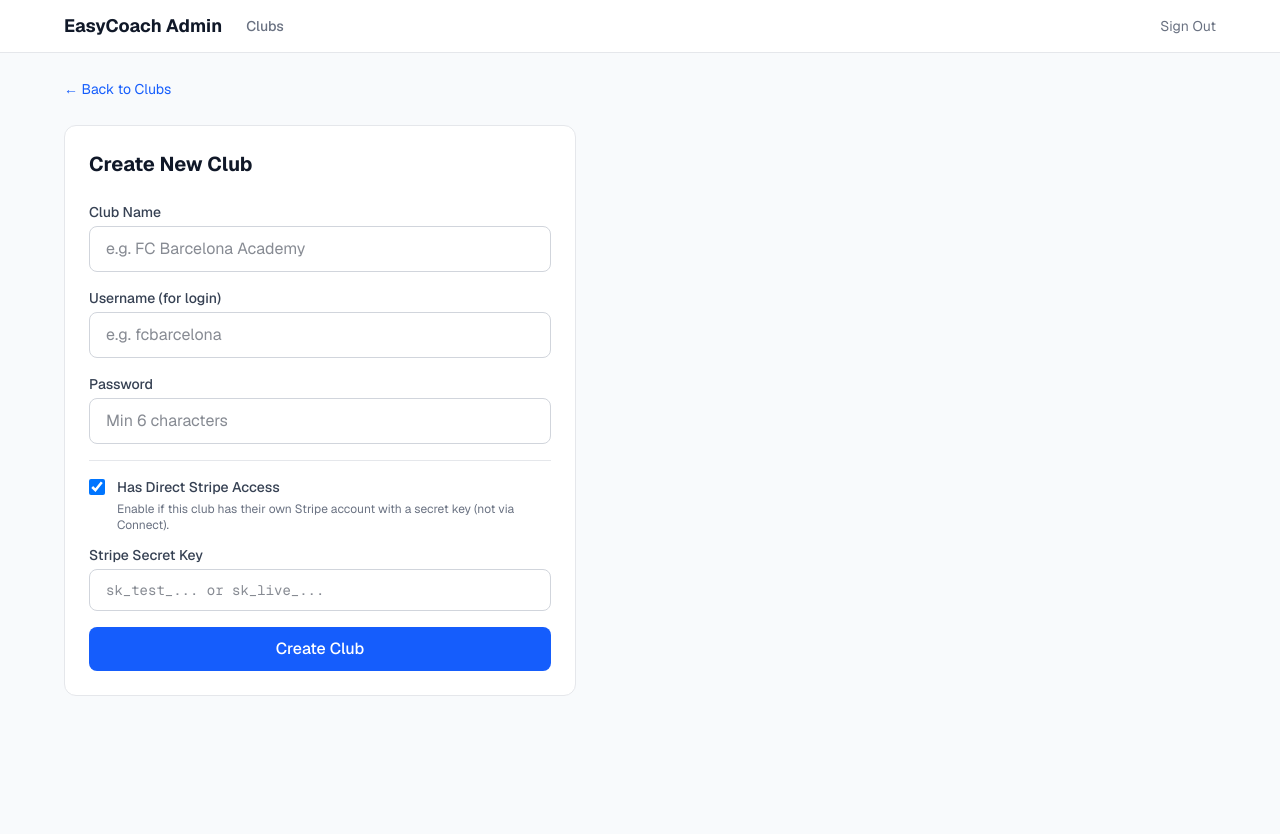
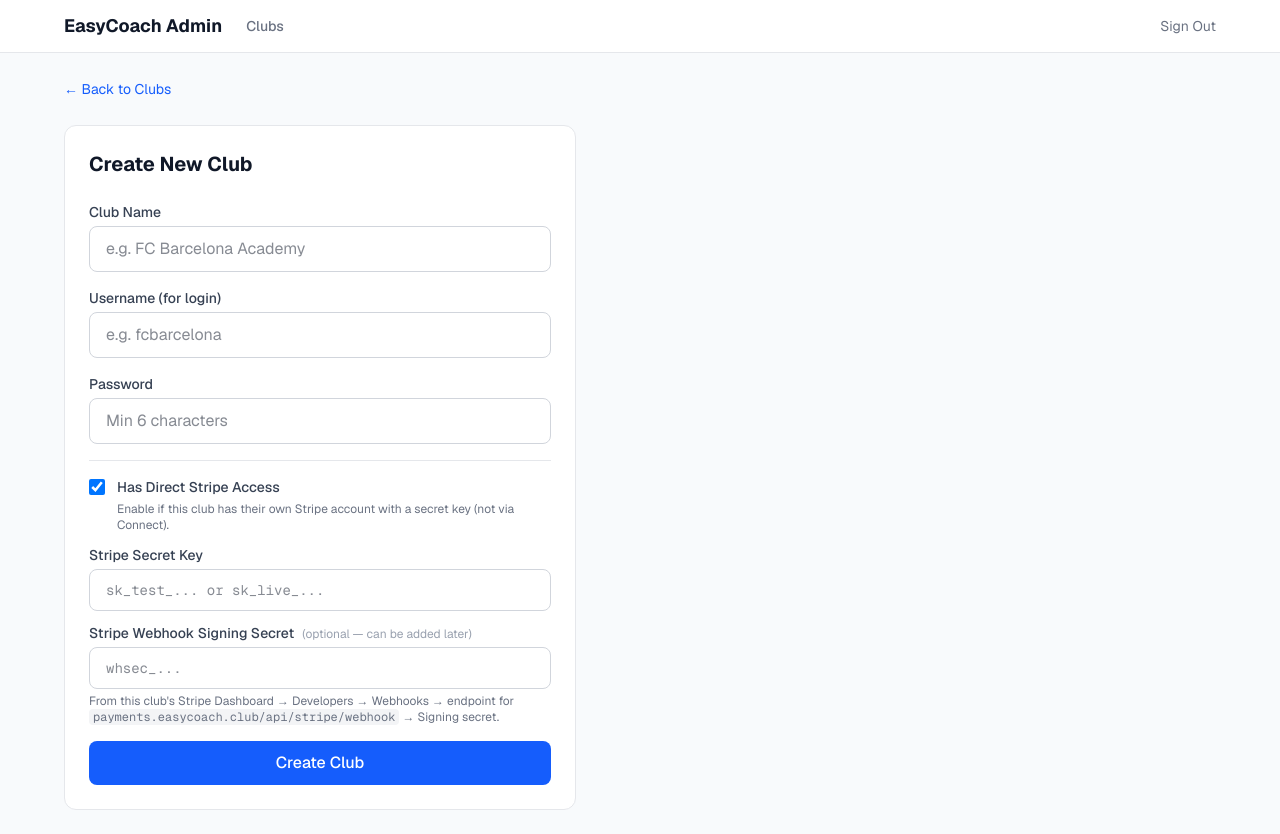
Before and after one commit to meineron/easy-payments, a Next.js app: page /admin/clubs/new in a window 1280 px wide. Both pictures are taken after a click on the label "Has Direct Stripe Access". Before the commit the page ends 800 px from the top, so only its background shows below. Built offline with nearby package versions, Linux system fonts and the light colour scheme; no server answers.

Commit message:
add webhooks

```diff
--- a/next.config.mjs
+++ b/next.config.mjs
@@ -1,6 +1,15 @@
+import path from "node:path";
+import { fileURLToPath } from "node:url";
+
+const __dirname = path.dirname(fileURLToPath(import.meta.url));
+
 /** @type {import('next').NextConfig} */
 const nextConfig = {
-  /* config options here */
+  // Pin the workspace root so Turbopack doesn't get fooled by the stray
+  // `package-lock.json` one directory up (the parent EasyCoach folder).
+  turbopack: {
+    root: __dirname,
+  },
 };
 
 export default nextConfig;
--- a/src/app/admin/clubs/[id]/edit/page.js
+++ b/src/app/admin/clubs/[id]/edit/page.js
@@ -13,6 +13,7 @@ export default function EditClub() {
   const [name, setName] = useState("");
   const [hasDirectStripeAccess, setHasDirectStripeAccess] = useState(false);
   const [stripeSecretKey, setStripeSecretKey] = useState("");
+  const [stripeWebhookSecret, setStripeWebhookSecret] = useState("");
   const [error, setError] = useState("");
   const [loading, setLoading] = useState(false);
   const [fetching, setFetching] = useState(true);
@@ -45,6 +46,9 @@ export default function EditClub() {
     const payload = { name, hasDirectStripeAccess };
     if (hasDirectStripeAccess && stripeSecretKey) {
       payload.stripeSecretKey = stripeSecretKey;
+    }
+    if (hasDirectStripeAccess && stripeWebhookSecret) {
+      payload.stripeWebhookSecret = stripeWebhookSecret;
     }
 
     const res = await fetch(`/api/admin/clubs/${clubId}`, {
@@ -150,7 +154,10 @@ export default function EditClub() {
                 onChange={(e) => {
                   if (isLocked) return;
                   setHasDirectStripeAccess(e.target.checked);
-                  if (!e.target.checked) setStripeSecretKey("");
+                  if (!e.target.checked) {
+                    setStripeSecretKey("");
+                    setStripeWebhookSecret("");
+                  }
                 }}
                 disabled={isLocked}
                 className="w-4 h-4 text-blue-600 border-gray-300 rounded focus:ring-blue-500"
@@ -184,6 +191,29 @@ export default function EditClub() {
                   className="w-full px-4 py-2.5 border border-gray-300 rounded-lg focus:ring-2 focus:ring-blue-500 focus:border-blue-500 outline-none transition text-gray-900 font-mono text-sm"
                   placeholder={club.hasDirectStripeAccess && club.hasStripeKey ? "••••••••••••••••" : "sk_test_... or sk_live_..."}
                 />
+
+                <div className="mt-3">
+                  <label htmlFor="stripeWebhookSecret" className="block text-sm font-medium text-gray-700 mb-1">
+                    Stripe Webhook Signing Secret
+                    {club.hasWebhookSecret && (
+                      <span className="text-xs text-gray-400 font-normal ml-2">
+                        (leave blank to keep current secret)
+                      </span>
+                    )}
+                  </label>
+                  <input
+                    id="stripeWebhookSecret"
+                    type="password"
+                    value={stripeWebhookSecret}
+                    onChange={(e) => setStripeWebhookSecret(e.target.value)}
+                    className="w-full px-4 py-2.5 border border-gray-300 rounded-lg focus:ring-2 focus:ring-blue-500 focus:border-blue-500 outline-none transition text-gray-900 font-mono text-sm"
+                    placeholder={club.hasWebhookSecret ? "••••••••••••••••" : "whsec_..."}
+                  />
+                  <p className="text-xs text-gray-500 mt-1">
+                    From this club&apos;s Stripe Dashboard → Developers → Webhooks → endpoint for{" "}
+                    <code className="bg-gray-100 px-1 rounded">payments.easycoach.club/api/stripe/webhook</code> → Signing secret.
+                  </p>
+                </div>
               </div>
             )}
 
--- a/src/app/admin/clubs/new/page.js
+++ b/src/app/admin/clubs/new/page.js
@@ -11,6 +11,7 @@ export default function CreateClub() {
   const [password, setPassword] = useState("");
   const [hasDirectStripeAccess, setHasDirectStripeAccess] = useState(false);
   const [stripeSecretKey, setStripeSecretKey] = useState("");
+  const [stripeWebhookSecret, setStripeWebhookSecret] = useState("");
   const [error, setError] = useState("");
   const [loading, setLoading] = useState(false);
 
@@ -22,6 +23,9 @@ export default function CreateClub() {
     const payload = { name, username, password, hasDirectStripeAccess };
     if (hasDirectStripeAccess) {
       payload.stripeSecretKey = stripeSecretKey;
+      if (stripeWebhookSecret) {
+        payload.stripeWebhookSecret = stripeWebhookSecret;
+      }
     }
 
     const res = await fetch("/api/admin/clubs", {
@@ -106,7 +110,10 @@ export default function CreateClub() {
                 checked={hasDirectStripeAccess}
                 onChange={(e) => {
                   setHasDirectStripeAccess(e.target.checked);
-                  if (!e.target.checked) setStripeSecretKey("");
+                  if (!e.target.checked) {
+                    setStripeSecretKey("");
+                    setStripeWebhookSecret("");
+                  }
                 }}
                 className="w-4 h-4 text-blue-600 border-gray-300 rounded focus:ring-blue-500"
               />
@@ -132,6 +139,25 @@ export default function CreateClub() {
                   className="w-full px-4 py-2.5 border border-gray-300 rounded-lg focus:ring-2 focus:ring-blue-500 focus:border-blue-500 outline-none transition text-gray-900 font-mono text-sm"
                   placeholder="sk_test_... or sk_live_..."
                 />
+
+                <div className="mt-3">
+                  <label htmlFor="stripeWebhookSecret" className="block text-sm font-medium text-gray-700 mb-1">
+                    Stripe Webhook Signing Secret
+                    <span className="text-xs text-gray-400 font-normal ml-2">(optional — can be added later)</span>
+                  </label>
+                  <input
+                    id="stripeWebhookSecret"
+                    type="password"
+                    value={stripeWebhookSecret}
+                    onChange={(e) => setStripeWebhookSecret(e.target.value)}
+                    className="w-full px-4 py-2.5 border border-gray-300 rounded-lg focus:ring-2 focus:ring-blue-500 focus:border-blue-500 outline-none transition text-gray-900 font-mono text-sm"
+                    placeholder="whsec_..."
+                  />
+                  <p className="text-xs text-gray-500 mt-1">
+                    From this club&apos;s Stripe Dashboard → Developers → Webhooks → endpoint for{" "}
+                    <code className="bg-gray-100 px-1 rounded">payments.easycoach.club/api/stripe/webhook</code> → Signing secret.
+                  </p>
+                </div>
               </div>
             )}
           </div>
--- a/src/app/api/admin/clubs/[id]/route.js
+++ b/src/app/api/admin/clubs/[id]/route.js
@@ -7,16 +7,18 @@ export async function GET(request, { params }) {
   const { id } = await params;
 
   await dbConnect();
-  const club = await Club.findById(id).select("-password -stripeSecretKey");
+  const club = await Club.findById(id).select("-password -stripeSecretKey -stripeWebhookSecret");
 
   if (!club) {
     return NextResponse.json({ error: "Club not found" }, { status: 404 });
   }
 
-  const hasKey = !!(await Club.findById(id).select("stripeSecretKey")).stripeSecretKey;
+  const secrets = await Club.findById(id).select("stripeSecretKey stripeWebhookSecret");
+  const hasKey = !!secrets?.stripeSecretKey;
+  const hasWebhookSecret = !!secrets?.stripeWebhookSecret;
 
   return NextResponse.json({
-    club: { ...club.toObject(), hasStripeKey: hasKey },
+    club: { ...club.toObject(), hasStripeKey: hasKey, hasWebhookSecret },
   });
 }
 
@@ -25,7 +27,7 @@ export async function PUT(request, { params }) {
 
   try {
     const body = await request.json();
-    const { name, hasDirectStripeAccess, stripeSecretKey } = body;
+    const { name, hasDirectStripeAccess, stripeSecretKey, stripeWebhookSecret } = body;
 
     await dbConnect();
     const club = await Club.findById(id);
@@ -55,6 +57,7 @@ export async function PUT(request, { params }) {
 
       club.hasDirectStripeAccess = false;
       club.stripeSecretKey = null;
+      club.stripeWebhookSecret = null;
       club.stripeAccountId = account.id;
       club.onboardingComplete = false;
     } else if (!wasDirectAccess && wantDirectAccess) {
@@ -76,12 +79,18 @@ export async function PUT(request, { params }) {
 
       club.hasDirectStripeAccess = true;
       club.stripeSecretKey = stripeSecretKey;
+      if (typeof stripeWebhookSecret === "string" && stripeWebhookSecret.trim()) {
+        club.stripeWebhookSecret = stripeWebhookSecret.trim();
+      }
       club.stripeAccountId = null;
       club.onboardingComplete = true;
     } else if (wantDirectAccess && wasDirectAccess) {
-      // Staying on Direct Access — update the key if provided
+      // Staying on Direct Access — update the key/webhook secret if provided
       if (stripeSecretKey) {
         club.stripeSecretKey = stripeSecretKey;
+      }
+      if (typeof stripeWebhookSecret === "string" && stripeWebhookSecret.trim()) {
+        club.stripeWebhookSecret = stripeWebhookSecret.trim();
       }
     }
 
@@ -95,6 +104,7 @@ export async function PUT(request, { params }) {
         stripeAccountId: club.stripeAccountId,
         hasDirectStripeAccess: club.hasDirectStripeAccess,
         onboardingComplete: club.onboardingComplete,
+        hasWebhookSecret: !!club.stripeWebhookSecret,
       },
     });
   } catch (error) {
--- a/src/app/api/admin/clubs/route.js
+++ b/src/app/api/admin/clubs/route.js
@@ -12,7 +12,7 @@ export async function GET() {
 
 export async function POST(request) {
   try {
-    const { name, username, password, hasDirectStripeAccess, stripeSecretKey } = await request.json();
+    const { name, username, password, hasDirectStripeAccess, stripeSecretKey, stripeWebhookSecret } = await request.json();
 
     if (!name || !username || !password) {
       return NextResponse.json({ error: "All fields are required" }, { status: 400 });
@@ -44,6 +44,9 @@ export async function POST(request) {
 
     if (hasDirectStripeAccess) {
       clubData.stripeSecretKey = stripeSecretKey;
+      if (typeof stripeWebhookSecret === "string" && stripeWebhookSecret.trim()) {
+        clubData.stripeWebhookSecret = stripeWebhookSecret.trim();
+      }
       clubData.onboardingComplete = true;
     } else {
       const account = await stripe.accounts.create({
--- a/src/middleware.js
+++ b/src/proxy.js
@@ -1,7 +1,7 @@
 import { getToken } from "next-auth/jwt";
 import { NextResponse } from "next/server";
 
-export async function middleware(request) {
+export async function proxy(request) {
   const token = await getToken({ req: request, secret: process.env.NEXTAUTH_SECRET });
   const { pathname } = request.nextUrl;
 
```
Also changed, not shown: src/app/globals.css (+17 -1 lines).
